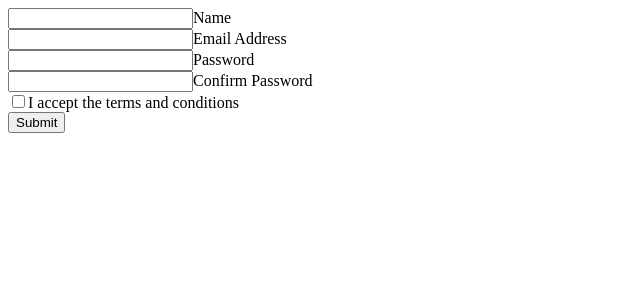
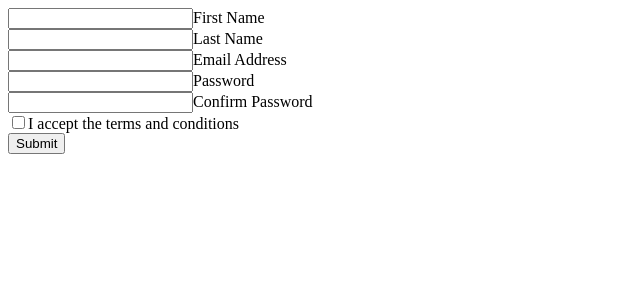
Before and after one commit to QandeelKhan/taimoor-project, a React (Create React App) app: page /registration in a window 1280 px wide. Shown: the top 300 px of the page, without its empty margins (0-640 px from the left). Built offline with nearby package versions, Linux system fonts and the light colour scheme.

Commit message:
auto commit by py script

```diff
--- a/src/pages/auth/Registration.tsx
+++ b/src/pages/auth/Registration.tsx
@@ -64,8 +64,8 @@ const Registration = () => {
     return (
         <form id="registration-form" onSubmit={handleSubmit}>
             <div>
-                <input type="text" name="name" id="name" required />
-                <label htmlFor="name">Name</label>
+                <input type="text" name="first_name" id="first_name" required />
+                <label htmlFor="name">First Name</label>
                 {serverError.name && (
                     <div
                         style={{
@@ -74,7 +74,22 @@ const Registration = () => {
                             paddingLeft: "10px",
                         }}
                     >
-                        {serverError.name[0]}
+                        {/* {serverError.name[0]} */}
+                    </div>
+                )}
+            </div>
+            <div>
+                <input type="text" name="last_name" id="last_name" required />
+                <label htmlFor="name">Last Name</label>
+                {serverError.name && (
+                    <div
+                        style={{
+                            color: "red",
+                            fontSize: "12px",
+                            paddingLeft: "10px",
+                        }}
+                    >
+                        {/* {serverError.name[0]} */}
                     </div>
                 )}
             </div>
```
